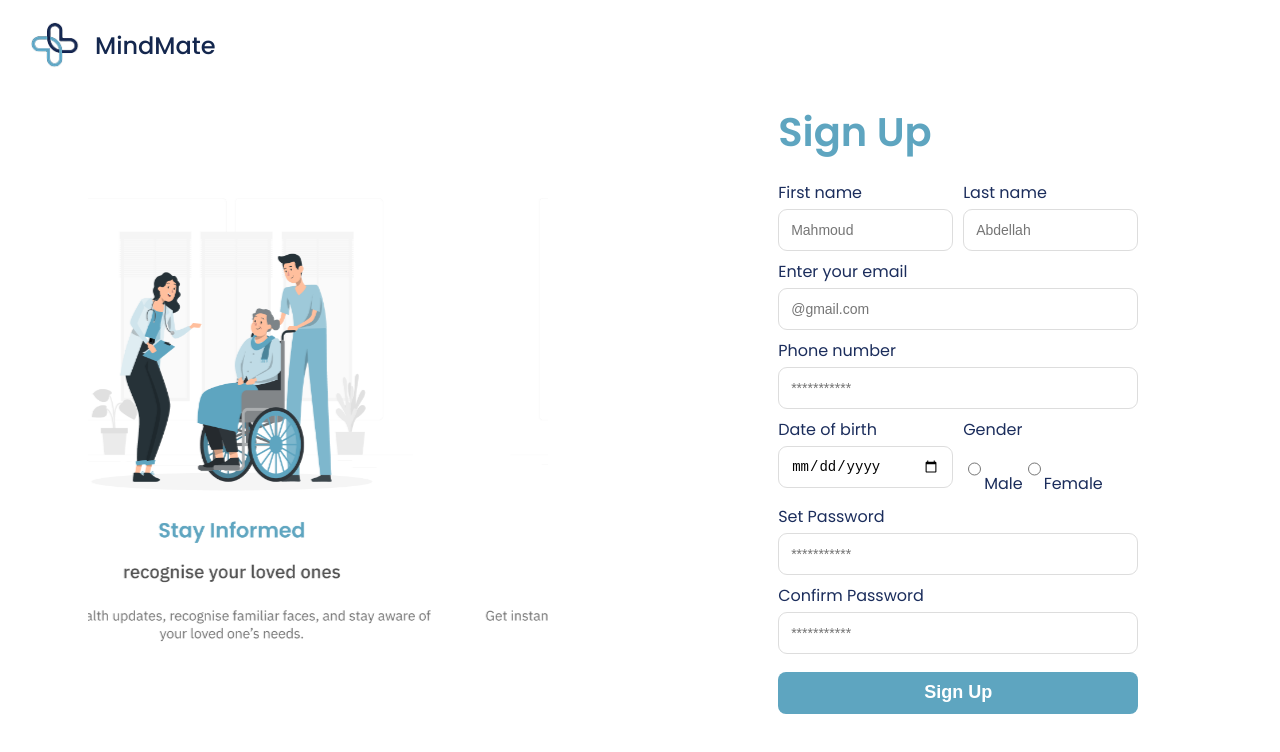
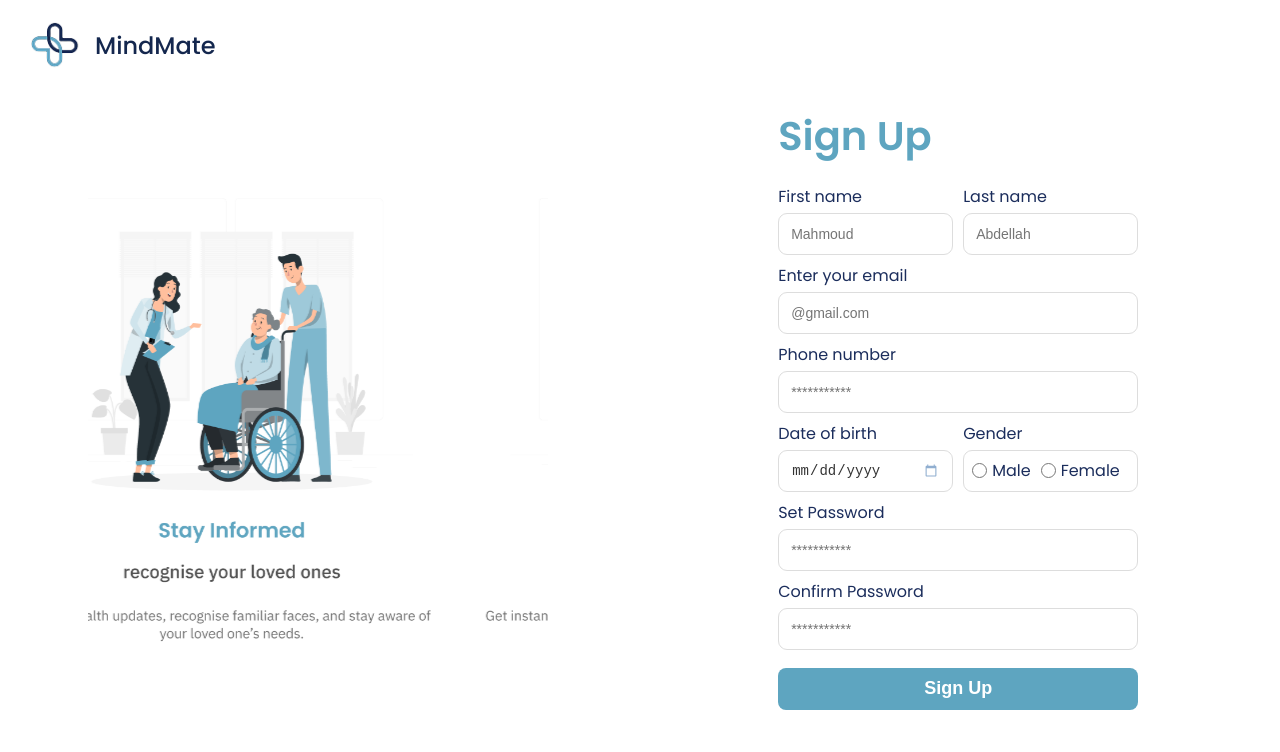
Before and after one commit to MindMate-Project/Web, a React (Create React App) app: page /api/auth/signup in a window 1280 px wide. Shown: the top 752 px of the page. Built offline with nearby package versions, Linux system fonts and the light colour scheme.

Commit message:
feat(signup): add gender radio styles and date picker styles

```diff
--- a/src/components/Auth/SignUp.css
+++ b/src/components/Auth/SignUp.css
@@ -130,6 +130,50 @@
 
 .signup .field input:focus {
     border-color: var(--primary-bg);
+}
+
+.signup input[type="date"] {
+    cursor: pointer;
+    color: #333;
+}
+
+.signup input[type="date"]::-webkit-calendar-picker-indicator {
+    cursor: pointer;
+    opacity: 0.6;
+    filter: invert(40%) sepia(60%) saturate(400%) hue-rotate(170deg);
+}
+
+/* GENDER RADIO */
+.signup .gender-options {
+    display: flex;
+    gap: 10px;
+    align-items: center;
+    height: 40px;
+    padding: 0 8px;
+    border: 1px solid #ddd;
+    border-radius: 9px;
+    background: #fff;
+}
+
+.signup .radio-option {
+    display: flex;
+    align-items: center;
+    gap: 5px;
+    font-size: 14px;
+    color: #1b2d5c;
+    cursor: pointer;
+    user-select: none;
+}
+
+.signup .radio-option input[type="radio"] {
+    height: auto;
+    width: 15px;
+    height: 15px;
+    accent-color: var(--primary-bg);
+    cursor: pointer;
+    border: none;
+    padding: 0;
+    margin: 0;
 }
 
 /* BUTTON */
```
